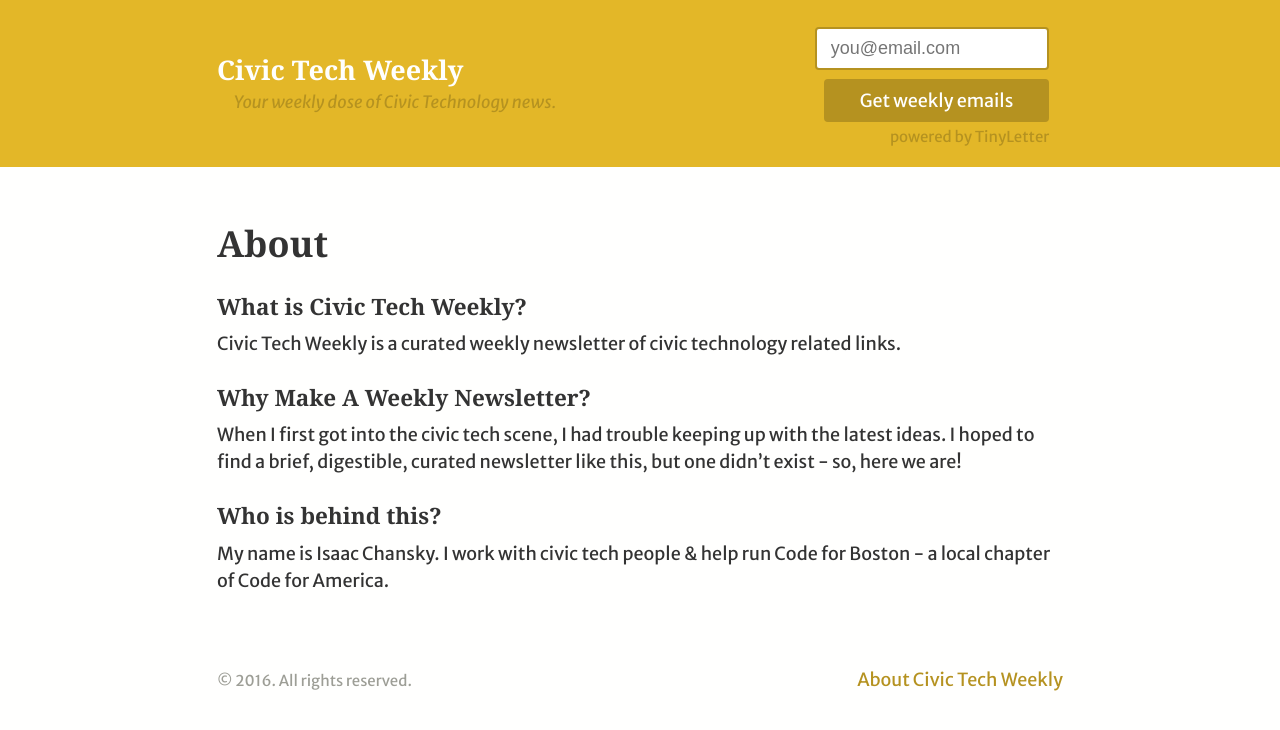
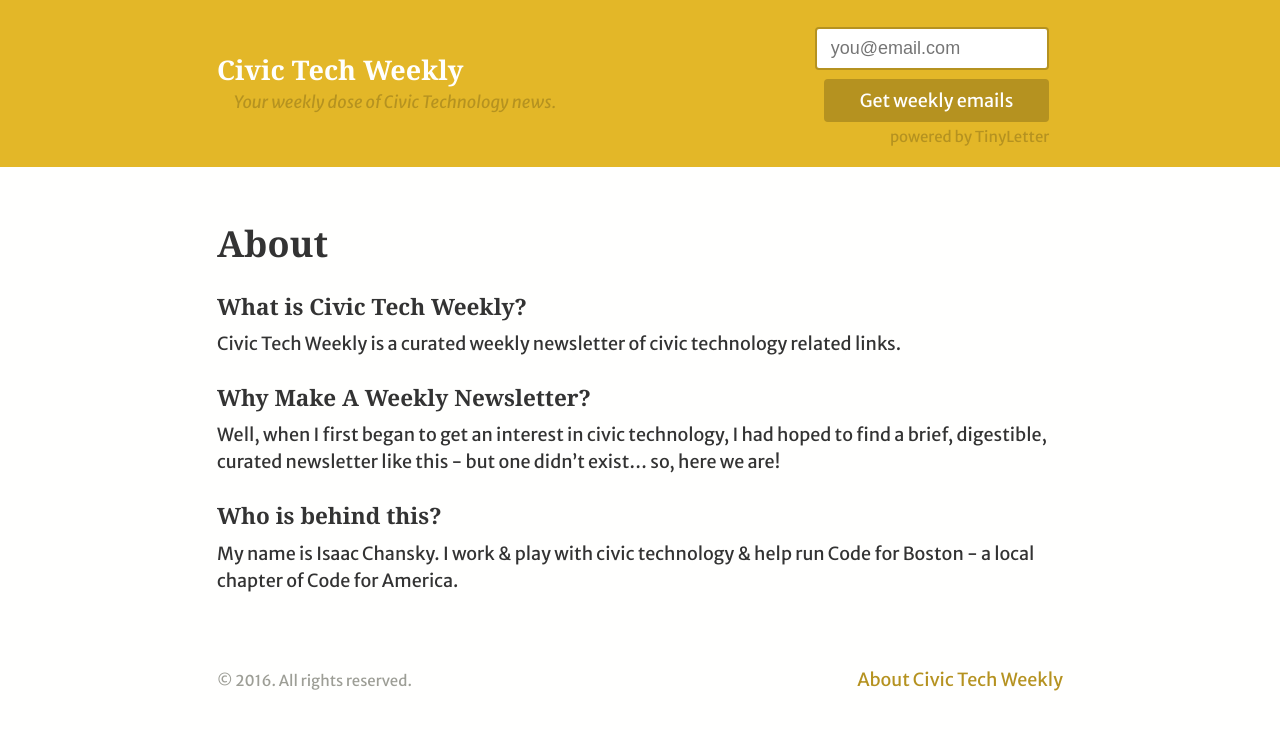
Before and after one commit to isaacchansky/civic_tech_weekly, a Jekyll site: the page built from about.md, in a window 1280 px wide. Shown: the top 730 px of the page. Built offline with Jekyll 4.4.1, drawn with Linux system fonts in a browser that asks for light colours; some web fonts are replaced.

Commit message:
add backlog of issues (shame on me for slacking), and update about because it had been bugging me. Also, fix masthead link hover

```diff
--- a/_includes/masthead.html
+++ b/_includes/masthead.html
@@ -16,7 +16,7 @@
                     type="submit"
                     value="Get weekly emails" />
             <br>
-            <small><a href="https://tinyletter.com" target="_blank">powered by TinyLetter</a></small>
+            <small><a class="u-on-color" href="https://tinyletter.com" target="_blank">powered by TinyLetter</a></small>
         </form>
     </div>
 </header>
--- a/_sass/_type.scss
+++ b/_sass/_type.scss
@@ -104,7 +104,8 @@
     background-size: 100% 0.1em;
     background-position: 0% 96%, 100% 90%, 0% 90%;
 
-    .hero & {
+    .hero &,
+    .masthead & {
       text-shadow: .03em 0 $primary, -.03em 0 $primary, 0 .03em $primary, 0 -.03em $primary, .06em 0 $primary, -.06em 0 $primary, .09em 0 $primary, -.09em 0 $primary, .12em 0 $primary, -.12em 0 $primary;
     }
   }
--- a/about.md
+++ b/about.md
@@ -7,7 +7,7 @@
 Civic Tech Weekly is a curated weekly newsletter of civic technology related  links.
 
 ### Why Make A Weekly Newsletter?
-When I first got into the civic tech scene, I had trouble keeping up with the latest ideas. I hoped to find a brief, digestible, curated newsletter like this, but one didn't exist - so, here we are!
+Well, when I first began to get an interest in civic technology, I had hoped to find a brief, digestible, curated newsletter like this - but one didn't exist... so, here we are!
 
 ### Who is behind this?
-My name is Isaac Chansky. I work with civic tech people & help run Code for Boston - a local chapter of Code for America.
+My name is Isaac Chansky. I work & play with civic technology & help run Code for Boston - a local chapter of Code for America.
```
Also changed, not shown: _posts/2016-05-02-issue-10.md (added, +19 -0 lines), _posts/2016-05-09-issue-11.md (added, +20 -0 lines), _posts/2016-05-16-issue-12.md (added, +17 -0 lines), _posts/2016-05-23-issue-13.md (added, +31 -0 lines).
